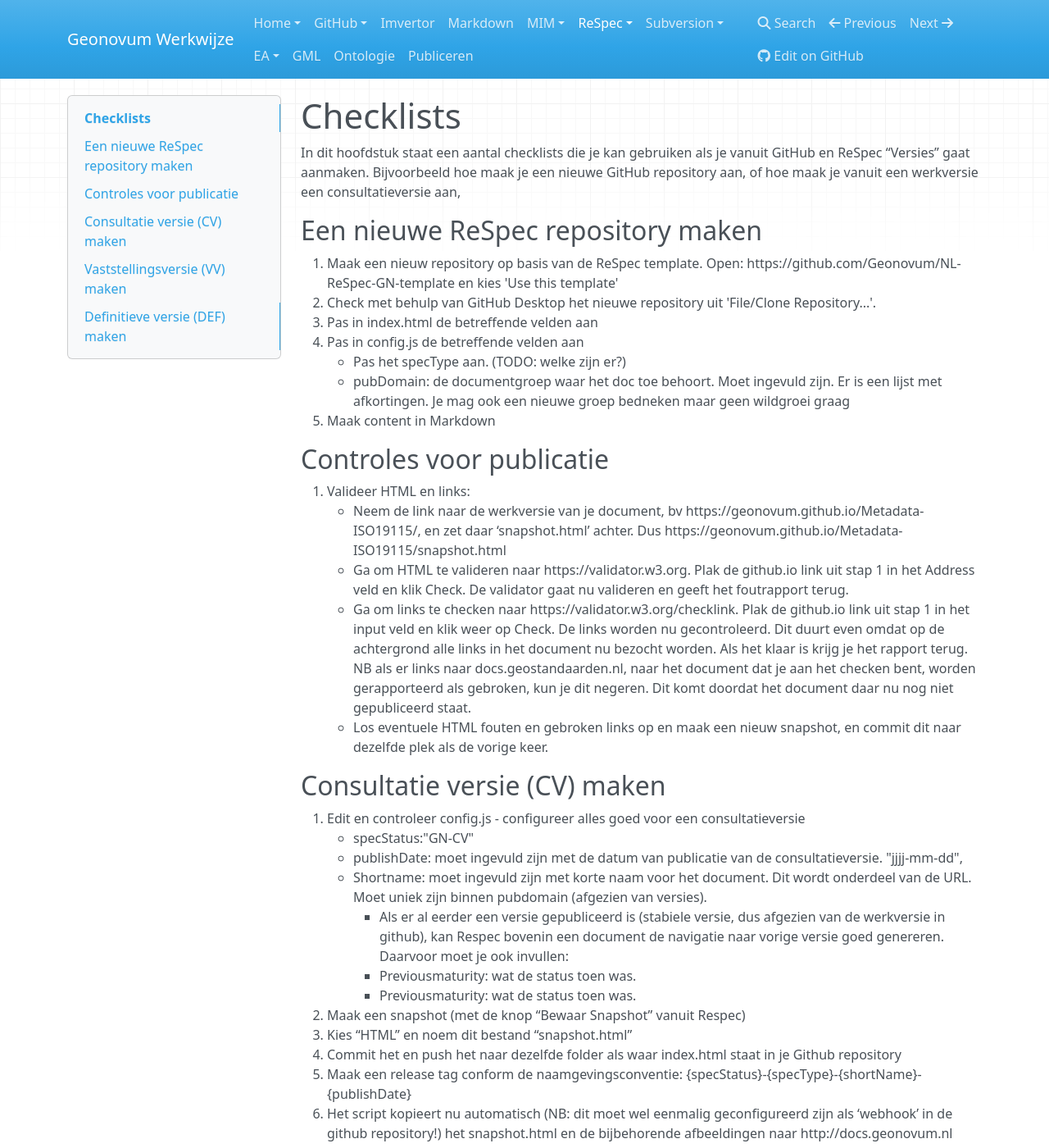
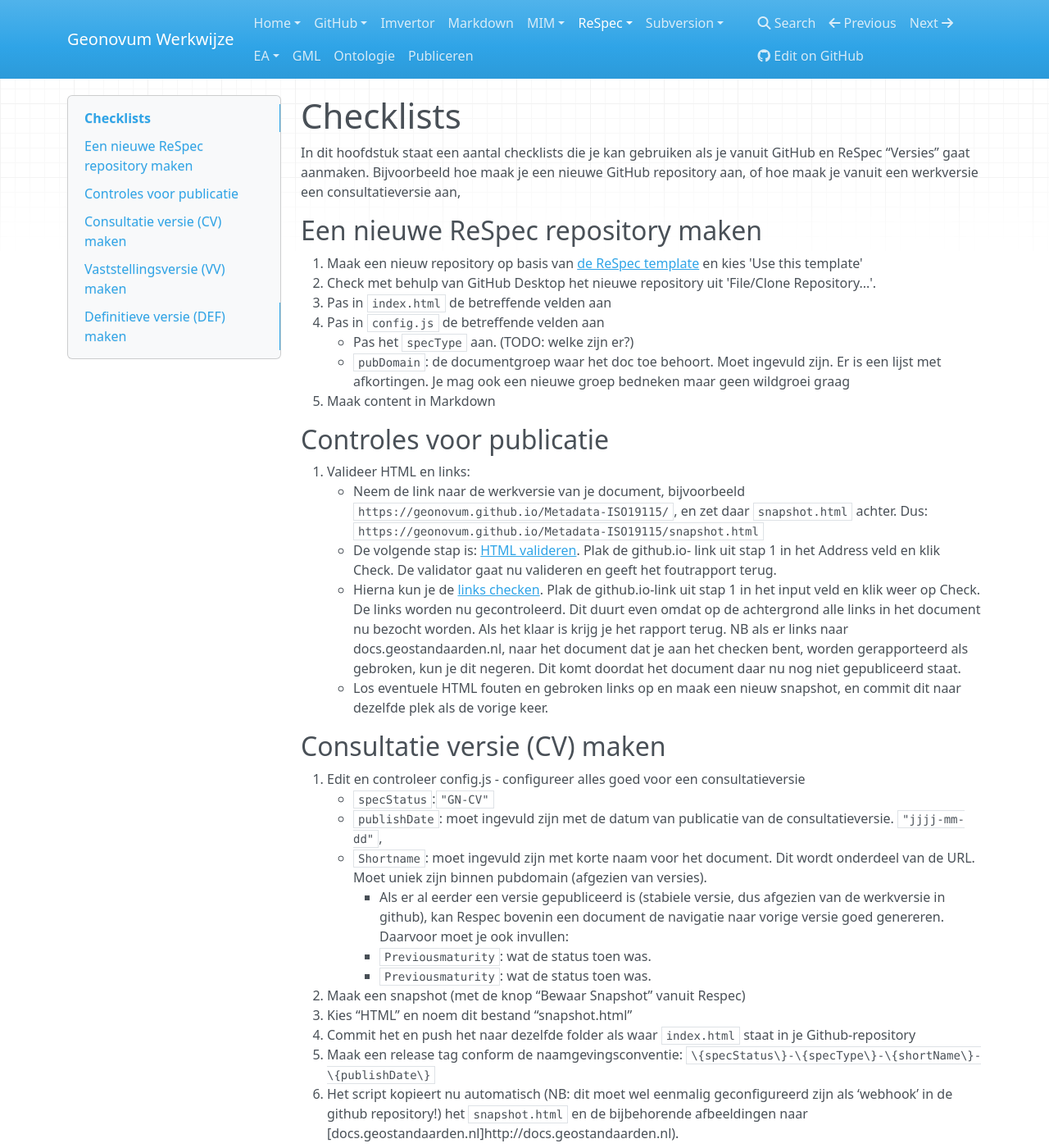
Before and after one commit to Geonovum/handleiding-tooling, an MkDocs documentation site: the page built from docs/ReSpec-Checklists.md, in a window 1280 px wide and 1400 px high. Shown: the whole window at 82% size. Built offline with MkDocs 1.6.1, drawn with Linux system fonts in a browser that asks for light colours; nearby versions of some CDN libraries; some of the changed text lies outside the part shown.

Commit message:
markup text

```diff
--- a/docs/ReSpec-Checklists.md
+++ b/docs/ReSpec-Checklists.md
@@ -4,41 +4,41 @@ In dit hoofdstuk staat een aantal checklists die je kan gebruiken als je vanuit
 
 ## Een nieuwe ReSpec repository maken
 
-1. Maak een nieuw repository op basis van de ReSpec template. Open: https://github.com/Geonovum/NL-ReSpec-GN-template en kies 'Use this template'
+1. Maak een nieuw repository op basis van [de ReSpec template](https://github.com/Geonovum/NL-ReSpec-GN-template) en kies 'Use this template'
 2. Check met behulp van GitHub Desktop het nieuwe repository uit 'File/Clone Repository...'.
-3. Pas in index.html de betreffende velden aan
-4. Pas in config.js de betreffende velden aan
-    - Pas het specType aan. (TODO: welke zijn er?)
-    - pubDomain: de documentgroep waar het doc toe behoort. Moet ingevuld zijn. Er is een lijst met afkortingen. Je mag ook een nieuwe groep bedneken maar geen wildgroei graag
+3. Pas in `index.html` de betreffende velden aan
+4. Pas in `config.js` de betreffende velden aan
+    - Pas het `specType` aan. (TODO: welke zijn er?)
+    - `pubDomain`: de documentgroep waar het doc toe behoort. Moet ingevuld zijn. Er is een lijst met afkortingen. Je mag ook een nieuwe groep bedneken maar geen wildgroei graag
 5. Maak content in Markdown
 
 ## Controles voor publicatie
 
 1. Valideer HTML en links:
-    -  Neem de link naar de werkversie van je document, bv https://geonovum.github.io/Metadata-ISO19115/, en zet daar ‘snapshot.html’ achter. Dus https://geonovum.github.io/Metadata-ISO19115/snapshot.html
-    -  Ga om HTML te valideren naar https://validator.w3.org. Plak de github.io link uit stap 1 in het Address veld en klik Check. De validator gaat nu valideren en geeft het foutrapport terug.
-    -  Ga om links te checken naar https://validator.w3.org/checklink. Plak de github.io link uit stap 1 in het input veld en klik weer op Check. De links worden nu gecontroleerd. Dit duurt even omdat op de achtergrond alle links in het document nu bezocht worden. Als het klaar is krijg je het rapport terug. NB als er links naar docs.geostandaarden.nl, naar het document dat je aan het checken bent, worden gerapporteerd als gebroken, kun je dit negeren. Dit komt doordat het document daar nu nog niet gepubliceerd staat.
+    -  Neem de link naar de werkversie van je document, bijvoorbeeld `https://geonovum.github.io/Metadata-ISO19115/`, en zet daar `snapshot.html` achter. Dus: `https://geonovum.github.io/Metadata-ISO19115/snapshot.html`
+    -  De volgende stap is: [HTML valideren](https://validator.w3.org). Plak de github.io- link uit stap 1 in het Address veld en klik Check. De validator gaat nu valideren en geeft het foutrapport terug.
+    -  Hierna kun je de [links checken](https://validator.w3.org/checklink). Plak de github.io-link uit stap 1 in het input veld en klik weer op Check. De links worden nu gecontroleerd. Dit duurt even omdat op de achtergrond alle links in het document nu bezocht worden. Als het klaar is krijg je het rapport terug. NB als er links naar docs.geostandaarden.nl, naar het document dat je aan het checken bent, worden gerapporteerd als gebroken, kun je dit negeren. Dit komt doordat het document daar nu nog niet gepubliceerd staat.
     - Los eventuele HTML fouten en gebroken links op en maak een nieuw snapshot, en commit dit naar dezelfde plek als de vorige keer.
 
 
 ## Consultatie versie (CV) maken
 
 1. Edit en controleer config.js - configureer alles goed voor een consultatieversie
-    - specStatus:"GN-CV"
-    - publishDate: moet ingevuld zijn met de datum van publicatie van de consultatieversie. "jjjj-mm-dd",
-    - Shortname: moet ingevuld zijn met korte naam voor het document. Dit wordt onderdeel van de URL. Moet uniek zijn binnen pubdomain (afgezien van versies).
+    - `specStatus`:`"GN-CV"`
+    - `publishDate`: moet ingevuld zijn met de datum van publicatie van de consultatieversie. `"jjjj-mm-dd"`,
+    - `Shortname`: moet ingevuld zijn met korte naam voor het document. Dit wordt onderdeel van de URL. Moet uniek zijn binnen pubdomain (afgezien van versies).
         -  Als er al eerder een versie gepubliceerd is (stabiele versie, dus afgezien van de werkversie in github), kan Respec bovenin een document de navigatie naar vorige versie goed genereren. Daarvoor moet je ook invullen:
-        - Previousmaturity: wat de status toen was.
-        - Previousmaturity: wat de status toen was.
+        - `Previousmaturity`: wat de status toen was.
+        - `Previousmaturity`: wat de status toen was.
 2. Maak een snapshot (met de knop “Bewaar Snapshot” vanuit Respec)
 3. Kies “HTML” en noem dit bestand “snapshot.html”
-4. Commit het en push het naar dezelfde folder als waar index.html staat in je Github repository
-6.  Maak een release tag conform de naamgevingsconventie: \{specStatus\}-\{specType\}-\{shortName\}-\{publishDate\}
-7. Het script kopieert nu automatisch (NB: dit moet wel eenmalig geconfigureerd zijn als ‘webhook’ in de github repository!) het snapshot.html en de bijbehorende afbeeldingen naar http://docs.geonovum.nl
+4. Commit het en push het naar dezelfde folder als waar `index.html` staat in je Github-repository
+6.  Maak een release tag conform de naamgevingsconventie: `\{specStatus\}-\{specType\}-\{shortName\}-\{publishDate\}`
+7. Het script kopieert nu automatisch (NB: dit moet wel eenmalig geconfigureerd zijn als ‘webhook’ in de github repository!) het `snapshot.html` en de bijbehorende afbeeldingen naar [docs.geostandaarden.nl]http://docs.geostandaarden.nl).
 8. Na succesvolle publicatie:
-    - zet de specStatus in config.js terug op GN-WV
-    - Vul previousMaturity in met GN-CV
-    - Vul previousPublishDate in met de datum van de zojuist gepubliceerde consultatieversie
+    - zet de `specStatus` in `config.js` terug op `"GN-WV"`
+    - Vul `previousMaturity` in met `"GN-CV"`
+    - Vul `previousPublishDate` in met de datum van de zojuist gepubliceerde consultatieversie
 
 ## Vaststellingsversie (VV) maken
 
```
